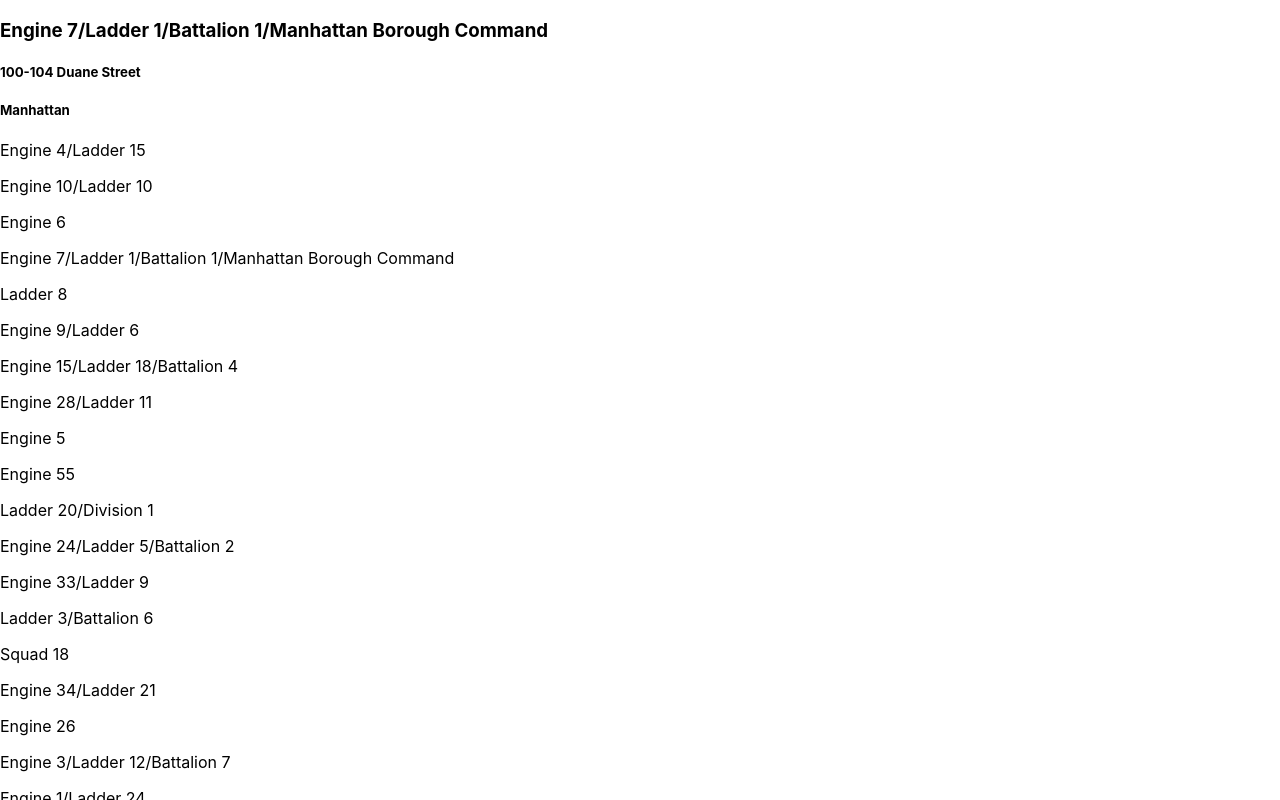
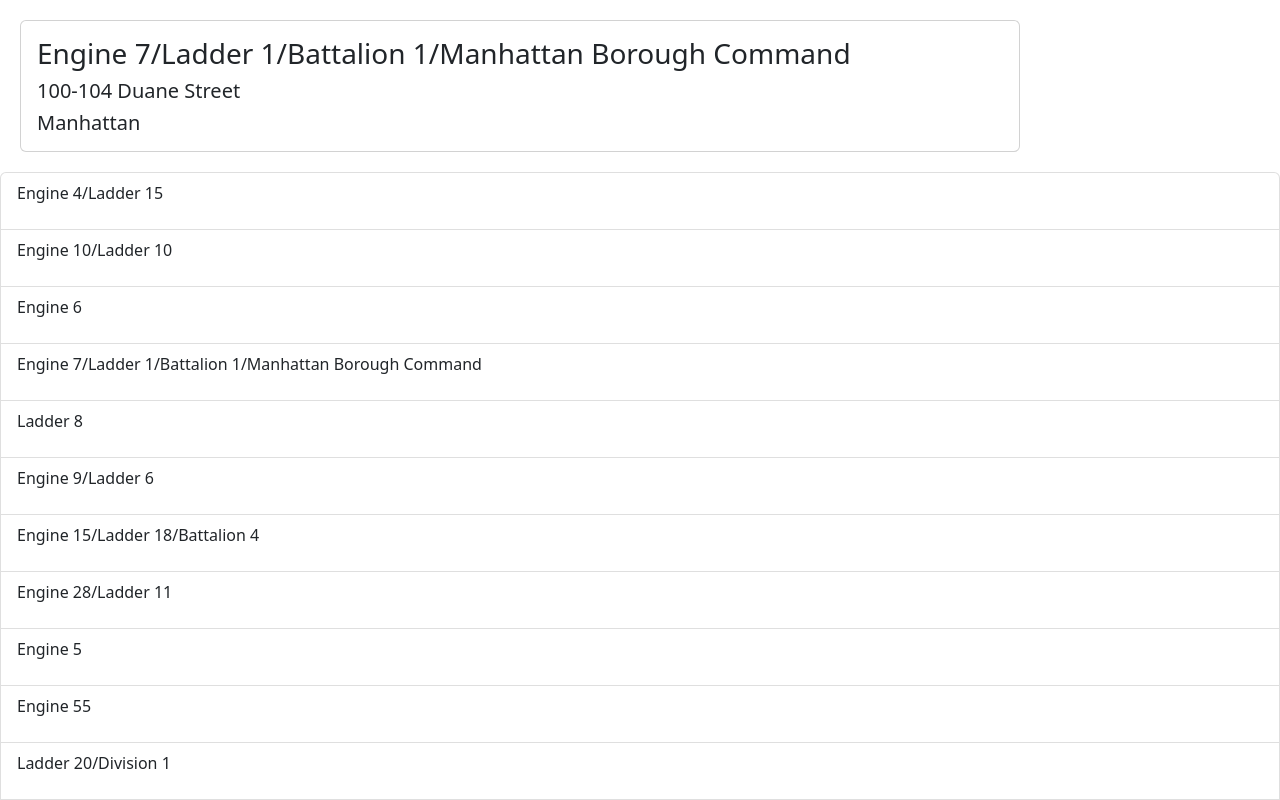
Before and after one commit to abbreviatedman/05-state-props-lab-solution, a React (Create React App) app: page / in a window 1280 px wide. Both pictures are taken after a click on the element "Engine 7/Ladder 1/Battalion 1/Manhattan Borough Command". Shown: the top 800 px of the page. Built offline with nearby package versions, Linux system fonts and the light colour scheme.

Commit message:
Adds bootstrap and some minimal styling.

```diff
--- a/package.json
+++ b/package.json
@@ -6,6 +6,7 @@
     "@testing-library/jest-dom": "^5.17.0",
     "@testing-library/react": "^13.4.0",
     "@testing-library/user-event": "^13.5.0",
+    "bootstrap": "^5.2.3",
     "react": "^18.3.1",
     "react-dom": "^18.3.1",
     "react-scripts": "5.0.1",
--- a/src/CurrentHouse.js
+++ b/src/CurrentHouse.js
@@ -2,12 +2,14 @@ function CurrentHouse(props) {
   return (
     <div>
       {!props.house ? (
-        <p>Select a house.</p>
+        <h1>Select a house.</h1>
       ) : (
-        <div>
-          <h3>{props.house.FacilityName}</h3>
-          <h5>{props.house.FacilityAddress}</h5>
-          <h5>{props.house.Borough}</h5>
+        <div className="card" style={{width: "1000px", margin: "20px"}}>
+          <div className="card-body">
+            <h3 className="card-title">{props.house.FacilityName}</h3>
+            <h5 className="card-text">{props.house.FacilityAddress}</h5>
+            <h5 className="card-text">{props.house.Borough}</h5>
+          </div>
         </div>
       )}
     </div>
--- a/src/House.js
+++ b/src/House.js
@@ -1,8 +1,8 @@
 function House(props) {
   return (
-    <div>
+    <li className="list-group-item">
       {props.house ? <p onClick={() => props.selectHouse(props.house)}>{props.house.FacilityName}</p> : <p>Select a house.</p>}
-    </div>
+    </li>
   );
 }
 
--- a/src/HouseList.js
+++ b/src/HouseList.js
@@ -2,7 +2,7 @@ import House from "./House";
 
 function HouseList(props) {
   return (
-    <div>
+    <ul className="list-group">
       {props.houses.map((house) => (
         <House
           key={house.FacilityName}
@@ -10,7 +10,7 @@ function HouseList(props) {
           selectHouse={props.selectHouse}
         />
       ))}
-    </div>
+    </ul>
   );
 }
 
--- a/src/index.js
+++ b/src/index.js
@@ -1,6 +1,6 @@
 import React from 'react';
 import ReactDOM from 'react-dom/client';
-import './index.css';
+import 'bootstrap/dist/css/bootstrap.css'
 import App from './App';
 import reportWebVitals from './reportWebVitals';
 
```
Also changed, not shown: 1 other file (tests, documents, lock files or other folders).
